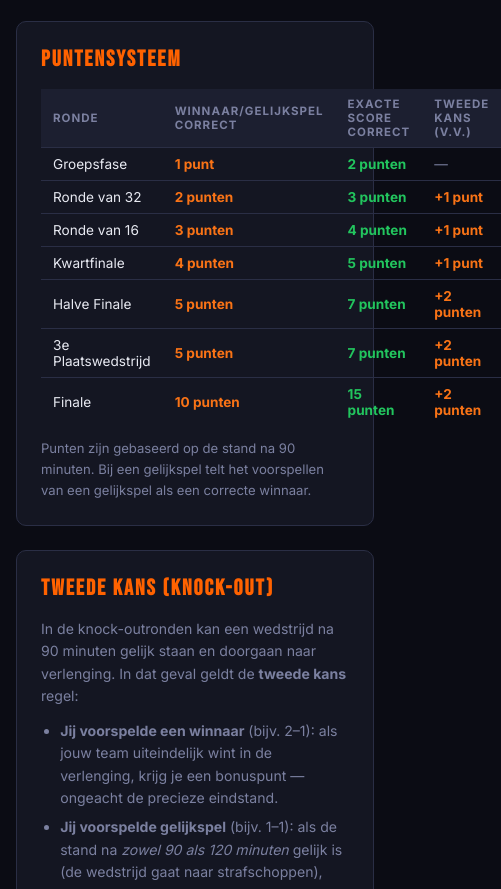
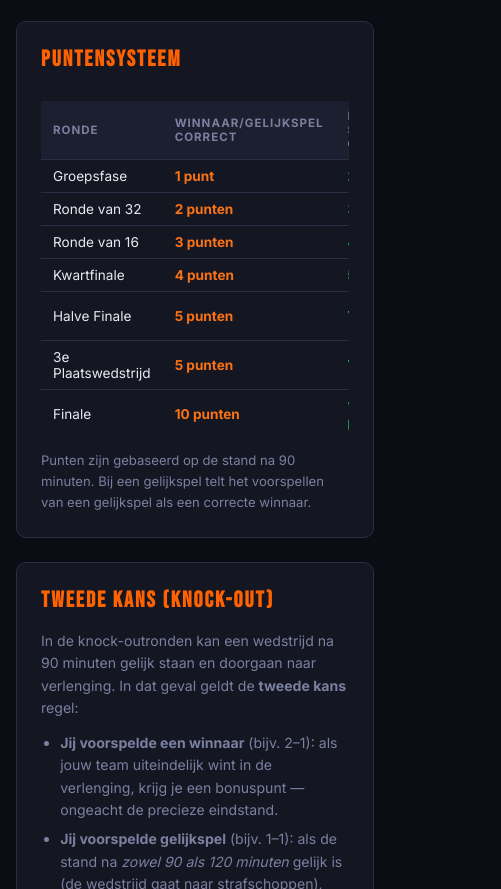
Before and after one commit to joey32t/wk2026-poule, a website: page public/rules.html in a window 390 px wide. Shown: the part 900-1789 px from the top of the page, 501 px wide, since content can reach past the window. Drawn offline with Linux system fonts and the light colour scheme; sample sign-in values are in the browser's storage.

Commit message:
fix: make points table horizontally scrollable on mobile
Co-Authored-By: Claude Sonnet 4.6 <noreply@anthropic.com>

```diff
--- a/public/rules.html
+++ b/public/rules.html
@@ -62,6 +62,7 @@
 
   <div class="rules-section">
     <h2>Puntensysteem</h2>
+    <div style="overflow-x:auto;-webkit-overflow-scrolling:touch">
     <table class="points-table">
       <thead>
         <tr>
@@ -81,6 +82,7 @@
         <tr><td>Finale</td>             <td class="pt-win">10 punten</td><td class="pt-exact">15 punten</td><td class="pt-win">+2 punten</td></tr>
       </tbody>
     </table>
+    </div>
     <p style="margin-top:0.75rem;font-size:0.82rem">Punten zijn gebaseerd op de stand na 90 minuten. Bij een gelijkspel telt het voorspellen van een gelijkspel als een correcte winnaar.</p>
   </div>
 
```
